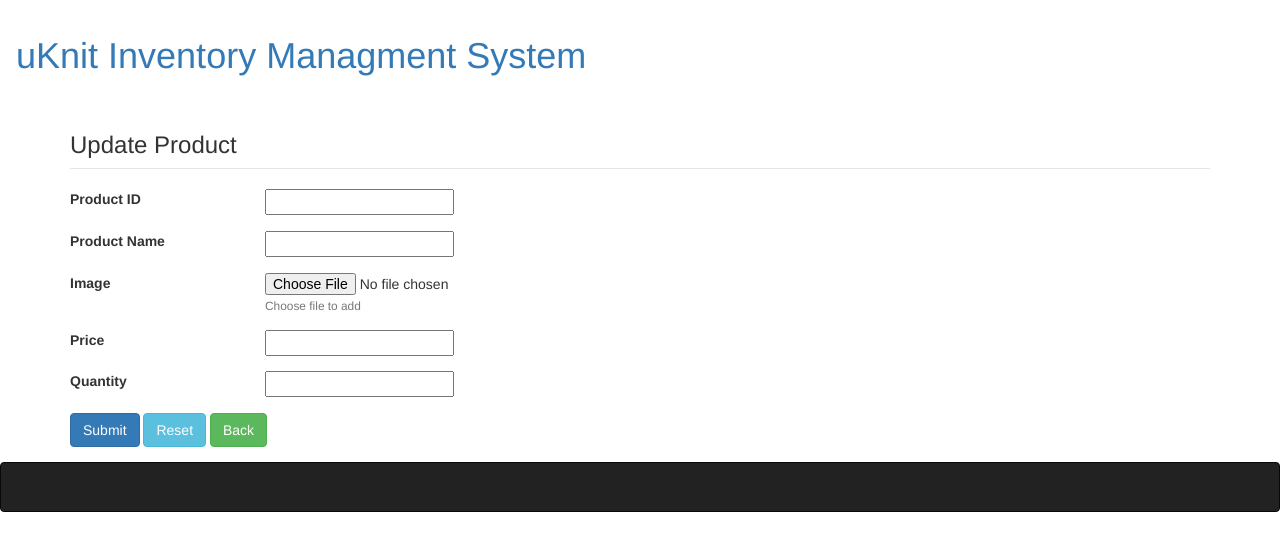
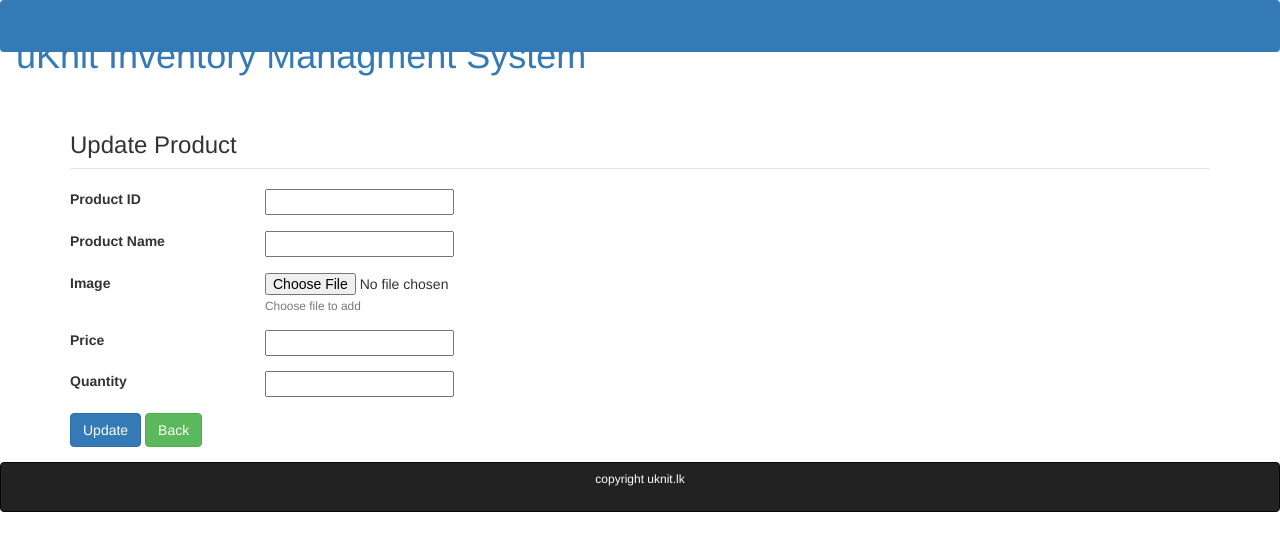
Before and after one commit to MichelleFdo/codeigniter, a CodeIgniter app: page /database/index.php/welcome/update/1 in a window 1280 px wide. Shown: the top 551 px of the page. Run offline with CodeIgniter, Linux system fonts and the light colour scheme; data comes from the database, SQL or seed files in the repository; data that the repository does not hold is empty; some libraries are stand-ins or nearby versions.

Commit message:
colour updates

```diff
--- a/application/models/queries.php
+++ b/application/models/queries.php
@@ -12,7 +12,7 @@
 
         public function addProduct($p_Id,$p_name,$image,$price,$quantity)
         {
-            $query="INSERT INTO tbl_product VALUES('$p_Id','$p_name','$image','$price','$quantity')";
+            $query="INSERT INTO tbl_product (p_Id, p_name, image, price, quantity) VALUES('$p_Id','$p_name','$image','$price','$quantity')";
             $this->db->query($query);
         }
 
@@ -27,7 +27,6 @@
 
         public function updateProduct($data, $p_Id)
         {
-            // var_dump($data);
             return $this->db->where('p_Id',$p_Id)
                             ->update('tbl_product',$data);
 
--- a/application/views/footer.php
+++ b/application/views/footer.php
@@ -1,4 +1,5 @@
-<nav class="navbar navbar-inverse navbar-dark bg-dark">
+<nav class="navbar navbar-inverse fixed-bottom navbar-dark bg-primary">
+    <h6><center>copyright uknit.lk</center></h6></a>
 </nav>
 </body>
 </html>
--- a/application/views/header.php
+++ b/application/views/header.php
@@ -15,7 +15,7 @@ defined('BASEPATH') OR exit('No direct script access allowed');
 	</head>
 <body>
 
-<nav class="navbar navbar-expand-lg navbar-dark bg-dark">
+<nav class="navbar navbar-expand-lg navbar-dark bg-primary">
   <a class="navbar-brand" href="#"><h1>uKnit Inventory Managment System</h1></a>
 </nav>
 <br/>
--- a/application/views/update.php
+++ b/application/views/update.php
@@ -2,7 +2,7 @@
   <div class='container'>
     <?php echo form_open("welcome/change/{$product[0] ->p_Id}", ['class'=>'form-horizontal']); ?>
       <fieldset>
-        <legend><h3> Update Product </h3></legend>
+        <legend class="legend-update"><h3> Update Product </h3></legend>
 
         <div class="form-group row">
           <label for="p_Id" class="col-sm-2 col-form-label">Product ID</label>
@@ -56,9 +56,9 @@
         <div class="form-group row">
           <div class="col-sm-10">
             <!-- <button type="submit" class="btn btn-primary">Submit</button>-->
-            <?php echo form_submit(['name'=>'submit', 'value'=>'Submit', 'class'=>'btn btn-primary']); ?>
+            <?php echo form_submit(['name'=>'submit', 'value'=>'Update', 'class'=>'btn btn-primary']); ?>
             <!-- <button type="reset" class="btn btn-info">Cancel</button> -->
-            <?php echo form_reset(['name'=>'reset', 'value'=>'Reset', 'class'=>'btn btn-info']); ?>
+
             <?php echo anchor('welcome','Back',['class'=>'btn btn-success']); ?>
           </div>
         </div>
```
Also changed, not shown: application/views/view.php (+31 -7 lines), application/views/welcome_message.php (+9 -5 lines), .metals/metals.lock.db, 1 other file.
